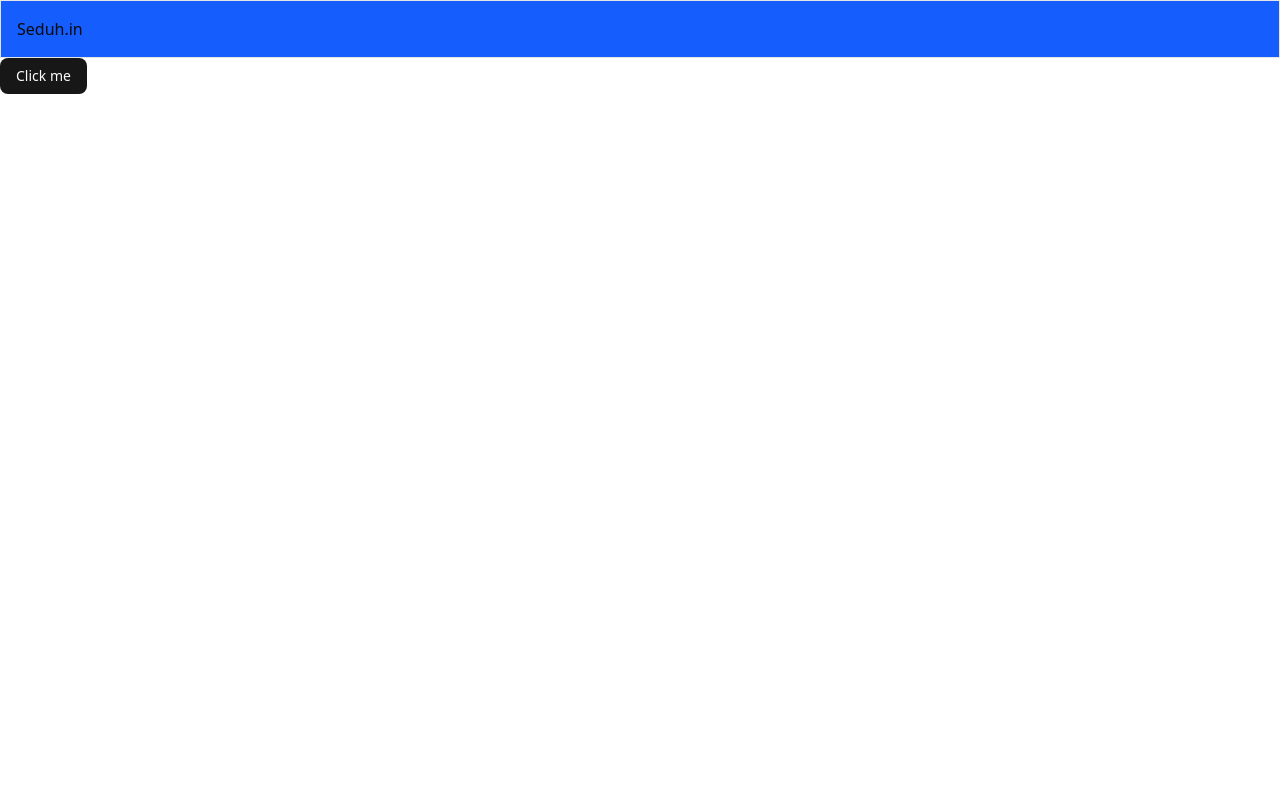
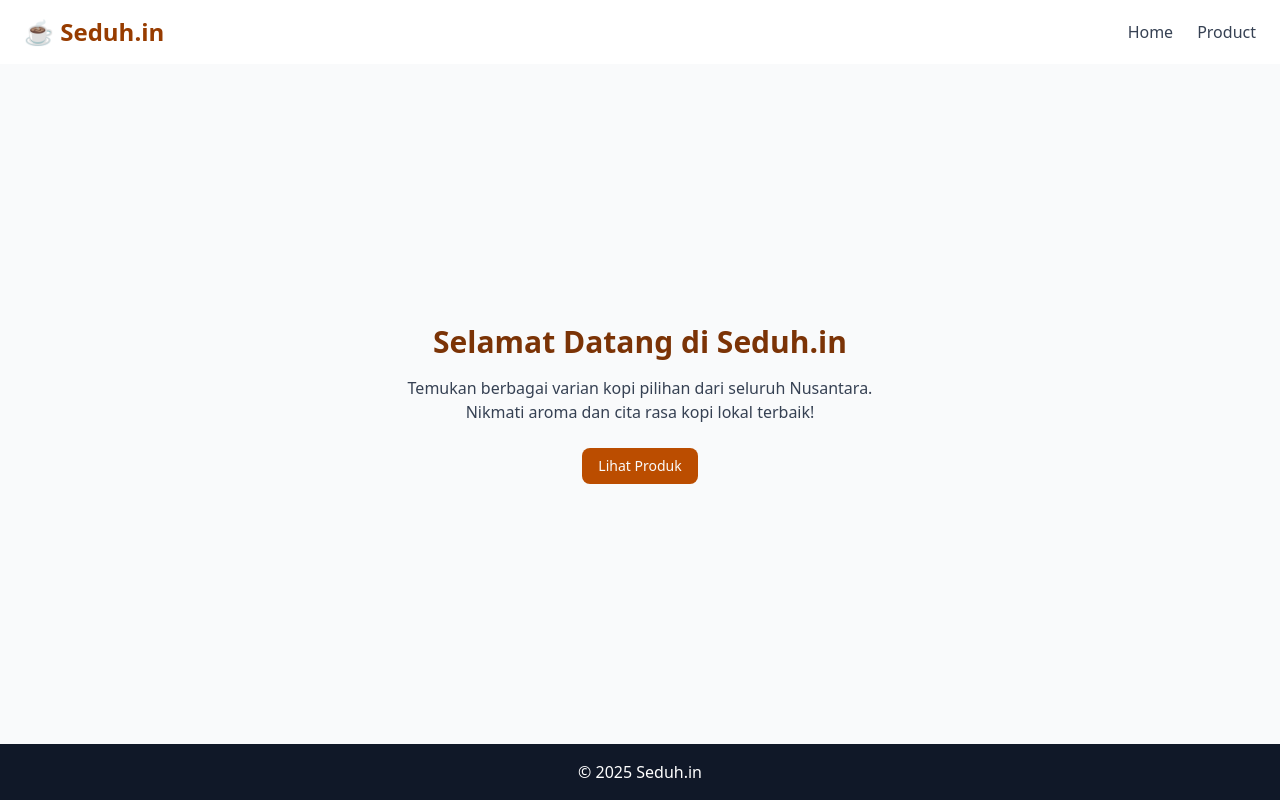
Before and after one commit to ammarkhocan/seduh.in-web, a React (Vite) app: page / in a window 1280 px wide. Built offline with nearby package versions, Linux system fonts and the light colour scheme.

Commit message:
feat: restructure layout home

```diff
--- a/src/app.tsx
+++ b/src/app.tsx
@@ -2,9 +2,35 @@ import { Button } from "./components/ui/button";
 
 export function App() {
   return (
-    <div>
-      <h1 className="border bg-blue-600 p-4">Seduh.in</h1>
-      <Button>Click me</Button>
+    <div className="flex min-h-screen flex-col font-sans">
+      <nav className="flex items-center justify-between bg-white px-6 py-4 shadow-md">
+        <h1 className="text-2xl font-bold text-amber-800">☕ Seduh.in</h1>
+        <div className="space-x-6">
+          <a href="#" className="text-gray-700 hover:text-amber-700">
+            Home
+          </a>
+          <a href="#" className="text-gray-700 hover:text-amber-700">
+            Product
+          </a>
+        </div>
+      </nav>
+
+      <main className="flex flex-1 flex-col items-center justify-center bg-gray-50 p-8 text-center">
+        <h2 className="mb-4 text-3xl font-semibold text-amber-900">
+          Selamat Datang di Seduh.in
+        </h2>
+        <p className="mb-6 max-w-lg text-gray-700">
+          Temukan berbagai varian kopi pilihan dari seluruh Nusantara. Nikmati
+          aroma dan cita rasa kopi lokal terbaik!
+        </p>
+        <Button className="bg-amber-700 hover:bg-amber-800">
+          Lihat Produk
+        </Button>
+      </main>
+
+      <footer className="bg-gray-900 py-4 text-center text-white">
+        <p>&copy; {new Date().getFullYear()} Seduh.in</p>
+      </footer>
     </div>
   );
 }
```
